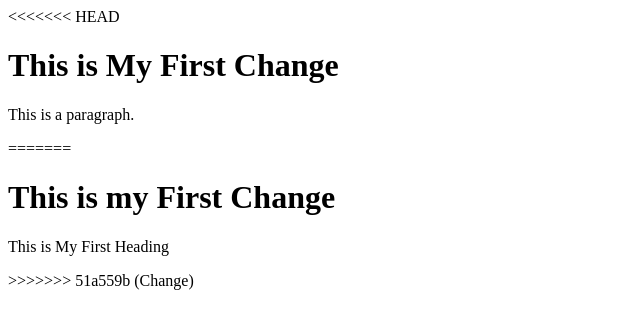
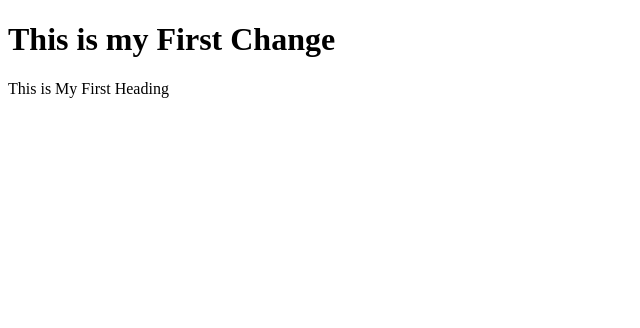
Before and after one commit to Kunal0-0/devops-pipeline-iacsd, a plain HTML site: page index.html in a window 1280 px wide. Shown: the whole page, without its empty margins (0-640 px from the left). Drawn offline with Linux system fonts and the light colour scheme.

Commit message:
Update index.html

```diff
--- a/index.html
+++ b/index.html
@@ -5,13 +5,8 @@
 </head>
 <body>
 
-<<<<<<< HEAD
-<h1>This is My First Change</h1>
-<p>This is a paragraph.</p>
-=======
 <h1>This is my First Change</h1>
 <p>This is My First Heading</p>
->>>>>>> 51a559b (Change)
 
 </body>
 </html>
```
